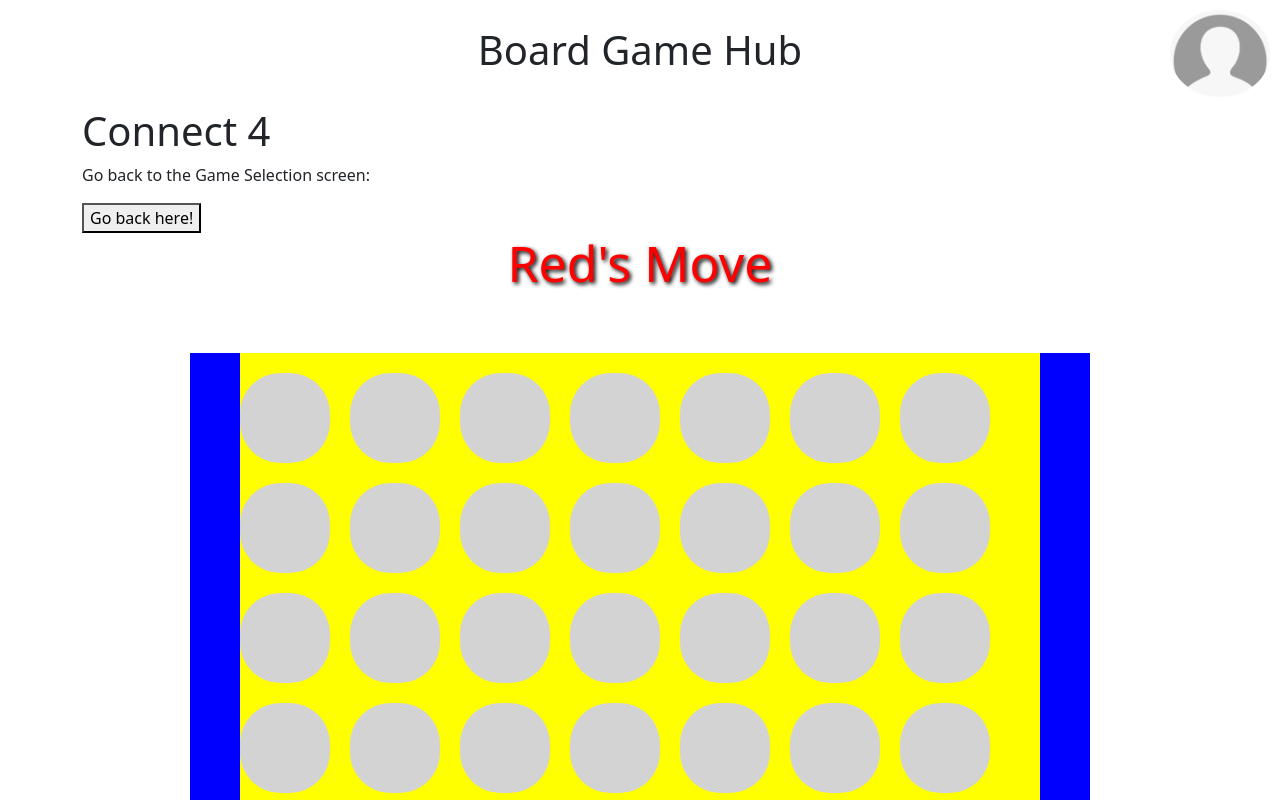
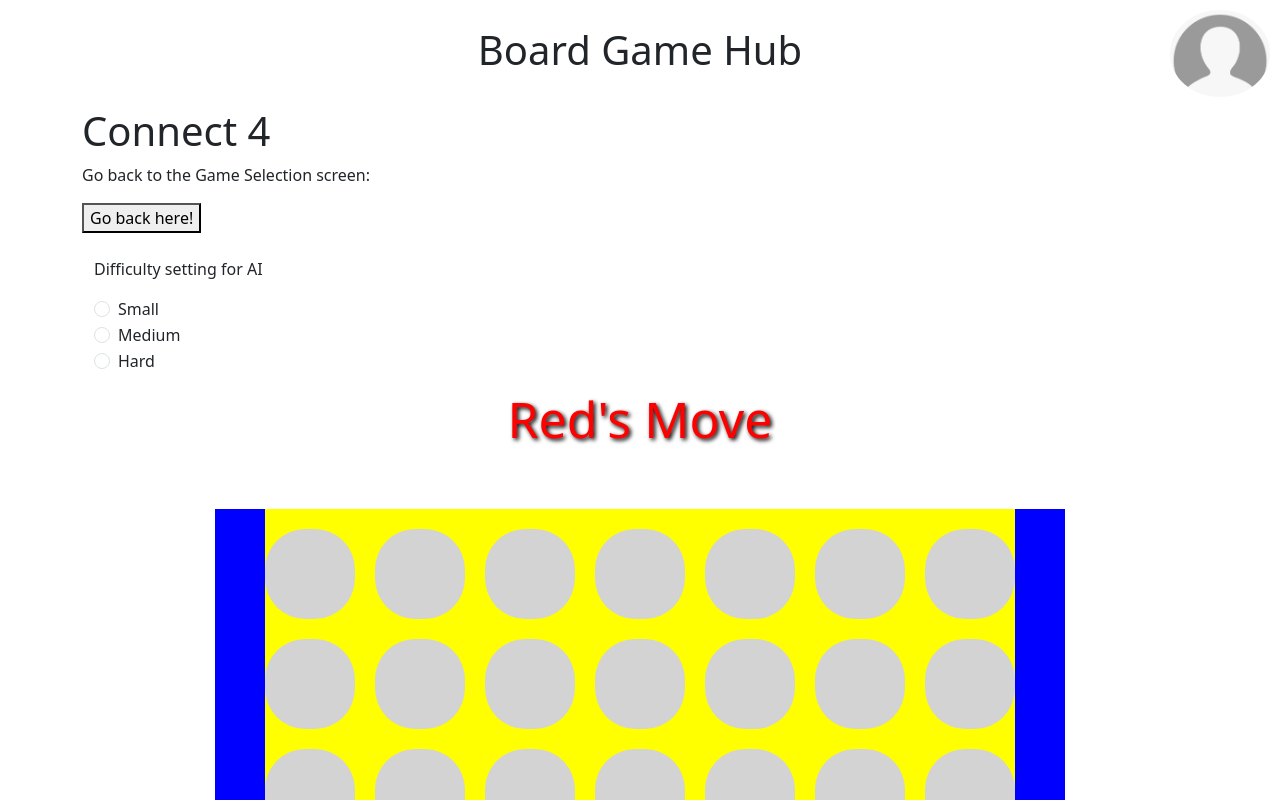
Before and after one commit to WyattHolliday/website_ai, a React (Create React App) app: page /Connect4 in a window 1280 px wide. Shown: the top 800 px of the page. Built offline with nearby package versions, Linux system fonts and the light colour scheme.

Commit message:
final connect 4 game

```diff
--- a/src/connect4_components/Board.js
+++ b/src/connect4_components/Board.js
@@ -2,7 +2,9 @@ import Container from 'react-bootstrap/Container';
 import Slot from './Slot';
 import React, { useState, useEffect } from 'react';
 import { timeout } from 'q';
+import Form from 'react-bootstrap/Form';
 
+let AI_DIFFICULTY = 'easy';
 
 class playerAI {
 
@@ -11,7 +13,6 @@ class playerAI {
         this.player = playerNumber;
         this.opponent = playerNumber === 1 ? 2 : 1;
         this.setDifficulty(difficulty);
-        this.bestMoves = [];
         this.difficulty = difficulty;
     }
 
@@ -42,15 +43,6 @@ class playerAI {
         }
 
         return validMoves;
-    }
-
-    // Given a configuration of the board, the AI should make a move.
-    // Use a standard minimax algorithm to determine the best move.
-    makeMove(board) {
-        this.minimax(board, this.depth, true);
-        this.setDifficulty(this.difficulty);
-
-        return this.bestMove;
     }
 
     fourInARow(board, player) {
@@ -102,73 +94,89 @@ class playerAI {
 
     terminalState(board) {
         // Terminal state is when the board is full or there's a winning condition.
-        if (fourInARow(board, this.player)) {
+        if (this.fourInARow(board, this.player)) {
             return [true, this.player]
         }
-        else if (fourInARow(board, this.opponent)) {
+        else if (this.fourInARow(board, this.opponent)) {
             return [true, this.opponent]
         }
-        else if (board[0].filter(x => x !== 0).length === 0) {
+        else if (board[0].filter(x => x !== 0).length === 7) {
             return [true, null];
         }
         else return [false, null];
     }
 
-    terminalValue(player) {
+    terminalValue(winningPlayer) {
         // We check the board and see if there's a winning condition for the player or the opponent.
         // If so, we return a value which reflects that.
-        if (player === this.player) {
-            return infinity;
+        if (winningPlayer === this.player) {
+            return Infinity;
         }
-        else if (player === this.opponent) {
-            return -infinity;
+        else if (winningPlayer === this.opponent) {
+            return -Infinity;
         }
         else return 0;
     }
 
-    evaluateWindow(window, player, opponent) {
-        let score = 0;
-        if (window.filter(x => x === player).length === 4) {
-            score += 100;
-        } else if (window.filter(x => x === player).length === 3 && window.filter(x => x === 0).length === 1) {
-            score += 5;
-        } else if (window.filter(x => x === player).length === 2 && window.filter(x => x === 0).length === 2) {
-            score += 2;
-        }
+    evaluateWindow(board, row, col, deltaRow, deltaCol) {
+        const WINNING_LENGTH = 4;
+        const ROWS = 5;
+        const COLS = 6;
 
-        if (window.filter(x => x === opponent).length === 3 && window.filter(x => x === 0).length === 1) {
-            score -= 4;
-        }
-
-        return score;
-    }
-
-    moveUtility(board, player) {
-        let score = 0;
-        let opponent = player === 1 ? 2 : 1;
-        // Check for horizontal wins
-        score += evaluateHorizontalWins(board, infinity);
-
-        // Check for vertical wins.
-        for (let i = 0; i < board.length - 3; i++) {
-            for (let j = 0; j < board[i].length; j++) {
-                let window = [board[i][j], board[i + 1][j], board[i + 2][j], board[i + 3][j]];
-                score += this.evaluateWindow(window, player, opponent);
+        let player1Count = 0;
+        let player2Count = 0;
+        for (let i = 0; i < WINNING_LENGTH; i++) {
+            const r = row + i * deltaRow;
+            const c = col + i * deltaCol;
+            if (r >= 0 && r < ROWS && c >= 0 && c < COLS) {
+                if (board[r][c] === this.player) {
+                    player1Count++;
+                } else if (board[r][c] === this.opponent) {
+                    player2Count++;
+                }
             }
         }
 
-        // Check for diagonal wins.
-        for (let i = 0; i < board.length - 3; i++) {
-            for (let j = 0; j < board[i].length - 3; j++) {
-                let window = [board[i][j], board[i + 1][j + 1], board[i + 2][j + 2], board[i + 3][j + 3]];
-                score += this.evaluateWindow(window, player, opponent);
+        if (player1Count === WINNING_LENGTH) {
+            return 100; // Player 1 wins
+        } else if (player2Count === WINNING_LENGTH) {
+            return -100; // Player 2 wins
+        } else {
+            return player1Count - player2Count; // Score based on connected pieces
+        }
+    }
+
+    moveUtility(board) {
+        let score = 0;
+        const ROWS = 5;
+        const COLS = 6;
+        const WINNING_LENGTH = 4;
+
+        // Evaluate horizontally
+        for (let row = 0; row < ROWS; row++) {
+            for (let col = 0; col <= COLS - WINNING_LENGTH; col++) {
+                score += this.evaluateWindow(board, row, col, 0, 1); // Check right
             }
         }
 
-        for (let i = 0; i < board.length - 3; i++) {
-            for (let j = 3; j < board[i].length; j++) {
-                let window = [board[i][j], board[i + 1][j - 1], board[i + 2][j - 2], board[i + 3][j - 3]];
-                score += this.evaluateWindow(window, player, opponent);
+        // Evaluate vertically
+        for (let row = 0; row <= ROWS - WINNING_LENGTH; row++) {
+            for (let col = 0; col < COLS; col++) {
+                score += this.evaluateWindow(board, row, col, 1, 0); // Check down
+            }
+        }
+
+        // Evaluate diagonally (positive slope)
+        for (let row = 0; row <= ROWS - WINNING_LENGTH; row++) {
+            for (let col = 0; col <= COLS - WINNING_LENGTH; col++) {
+                score += this.evaluateWindow(board, row, col, 1, 1); // Check down-right
+            }
+        }
+
+        // Evaluate diagonally (negative slope)
+        for (let row = WINNING_LENGTH - 1; row < ROWS; row++) {
+            for (let col = 0; col <= COLS - WINNING_LENGTH; col++) {
+                score += this.evaluateWindow(board, row, col, -1, 1); // Check up-right
             }
         }
 
@@ -178,14 +186,15 @@ class playerAI {
     alphabetapruning(board) {
         let alpha = -Infinity;
         let beta = Infinity;
-        let isMaximizing = true;
+        let isMaximizing = false;
         let score;
 
         let bestMove = null;
         let bestScore = -Infinity;
         for (let move of this.getValidMoves(board)) {
-            score = this.minimax(this.makeMove(board, move, player), -Infinity, Infinity, this.maxDepth, false);
-            if (score > bestScore) {
+            console.log(`AI's first move: ${move}`);
+            score = this.minimax(this.makeMove(board, move, this.player), alpha, beta, this.maxDepth, isMaximizing);
+            if (score >= bestScore) {
                 bestScore = score;
                 bestMove = move;
             }
@@ -203,17 +212,18 @@ class playerAI {
 
     minimax(board, alpha, beta, remainingDepth, isMaximizing) {
 
-
+        console.log("Exploring moves in minimax!");
         // Check if we're in a terminal position, then return the terminal value of the board.
-        let [winningState, player] = this.terminalState(board);
-        if (winningState == true) {
-            return this.terminalValue(player);
+        let [winningState, winningPlayer] = this.terminalState(board);
+        console.log(`Winning State: ${winningState}, Winning Player: ${winningPlayer}`);
+        if (winningState === true) {
+            return this.terminalValue(winningPlayer);
         }
 
         if (remainingDepth === 0) {
             // When we've reached max depth, we
             // return the heuristic value of the board.
-            return this.moveUtility(board, this.player);
+            return this.moveUtility(board);
         }
 
         if (isMaximizing) {
@@ -221,8 +231,9 @@ class playerAI {
             // Get a list of possible moves given the current board.
             // Then call minimax for each state of the board to get the utility.
             let playerMoves = this.getValidMoves(board);
+            console.log(`Maximizing player's moves at depth ${this.maxDepth-remainingDepth}\n${playerMoves}`);
             for (let move of playerMoves) {
-                let score = this.minimax(this.makeMove(board, move, player), remainingDepth - 1, alpha, beta,  false);
+                let score = this.minimax(this.makeMove(board, move, this.player), alpha, beta,  remainingDepth - 1,  false);
                 bestScore = Math.max(score, bestScore);
                 alpha = Math.max(alpha, bestScore);
                 if (beta <= alpha) break;
@@ -233,8 +244,9 @@ class playerAI {
         } else {
             let worstScore = Infinity;
             let opponentMoves = this.getValidMoves(board);
+            console.log(`Minimizing player's moves at depth ${this.maxDepth-remainingDepth}\n${opponentMoves}`);
             for (let move of opponentMoves) {
-                let score = this.minimax(this.makeMove(board, move, player), remainingDepth - 1, alpha, beta,  true);
+                let score = this.minimax(this.makeMove(board, move, this.opponent), alpha, beta, remainingDepth - 1, true);
                 worstScore = Math.min(score, worstScore);
                 beta = Math.min(beta, worstScore);
                 if (beta <= alpha) break;
@@ -252,9 +264,6 @@ function Board() {
     const WINNING_COUNT = 4;
     const PLAYER_1 = 1;
     const PLAYER_2 = 2;
-    let AI_DIFFICULTY = "hard";
-
-
 
     const [board, setBoard] = useState(
         [...Array(MAX_HEIGHT)].map(() => { return Array(MAX_WIDTH).fill(DEFAULT_VAL) })
@@ -429,39 +438,25 @@ function Board() {
         }
     }
 
-    /*function aiTurn() {
-        setTimeout(() => {
-            console.log(`AI's Turn!`);
-            let aiMove = ai.makeMove(board);
-            console.log(`AI's move: ${aiMove}`);
-            updateBoard(aiMove[0], aiMove[1], currentPlayer);
-            setGameOver(checkWin(aiMove[0], aiMove[1], currentPlayer));
-            let newPlayer = currentPlayer;
-            let newOpp = (currentPlayer === PLAYER_1) ? PLAYER_2 : PLAYER_1;
-            setcurrentPlayer(() => { return newPlayer });
-            setopponentPlayer(() => { return newOpp });
-            console.log(`Current Player: ${currentPlayer}`);
-        },
-            1000)
-    }*/
 
     useEffect(() => {
-        if (currentPlayer === PLAYER_2 ** !gameOver) {
+        if (currentPlayer === PLAYER_2 && !gameOver) {
             setTimeout(() => {
                 console.log(`AI's Turn!`);
                 let ai = new playerAI(PLAYER_2, AI_DIFFICULTY);
-                let aiMove = ai.makeMove(board);
+                let aiMove = ai.alphabetapruning(board);
                 console.log(`AI's move: ${aiMove}`);
                 updateBoard(aiMove[0], aiMove[1], currentPlayer);
                 setGameOver(checkWin(aiMove[0], aiMove[1], currentPlayer));
+                console.log(gameOver)
                 if (!gameOver) {
                     let newOpp = currentPlayer;
                     let newPlayer = (currentPlayer === PLAYER_1) ? PLAYER_2 : PLAYER_1;
                     setcurrentPlayer(() => { return newPlayer });
                     setopponentPlayer(() => { return newOpp });
-                    console.log(`Current Player: ${currentPlayer}`);
+
                 }
-            }, 500)
+            }, 1000)
         }
     }, [currentPlayer]);
 
@@ -479,6 +474,56 @@ function Board() {
 
     return (
         <>
+            <Container>
+            <Form>
+            <br></br>
+            <p>Difficulty setting for AI</p>
+
+      {['radio'].map((type) => (
+        <div key={`default-${type}`} className="mb-3">
+
+          <Form.Check
+            onClick={() =>
+                {
+                    AI_DIFFICULTY = 'easy';
+                console.log(AI_DIFFICULTY);
+            }
+            }
+            type={type}
+            name="difficulty"
+            id={`default-${type}`}
+            label={`Small`}
+          />
+
+            <Form.Check // prettier-ignore
+                type={type}
+                onClick={() =>
+                    {
+                        AI_DIFFICULTY = 'medium';
+                        console.log(AI_DIFFICULTY);
+                    }
+                }
+                name="difficulty"
+                id={`default-${type}`}
+                label={`Medium`}
+            />
+
+            <Form.Check // prettier-ignore
+                type={type}
+                onClick={() =>
+                    {
+                        AI_DIFFICULTY = 'hard';
+                        console.log(AI_DIFFICULTY);}
+                }
+                name="difficulty"
+                id={`default-${type}`}
+                label={`Hard`}
+            />
+
+        </div>
+      ))}
+    </Form>
+            </Container>
             {gameOver ?
                 (<Container>
                     <h1 className="winningTitle" style={{ color: opponentPlayer === PLAYER_1 ? "red" : "black" }} >{opponentPlayer === PLAYER_1 ? "Red" : "Black"} Wins!</h1>
--- a/src/connect4_components/connect4.css
+++ b/src/connect4_components/connect4.css
@@ -1,7 +1,7 @@
 /* Styling courtesy of Kryptic. https://www.youtube.com/watch?v=3tN72ihYz14 */
 
 #board {
-    width: 900px;
+    width: 850px;
     height: 700px;
     padding: 20px 0;
     margin: 60px auto;
--- a/src/connect4_components/connect4AI.js
+++ /dev/null
@@ -1,4 +0,0 @@
-
-
-
-// AI needs to have the state of the game, and perform relevant actions to determine what the best action it should take is.
```
